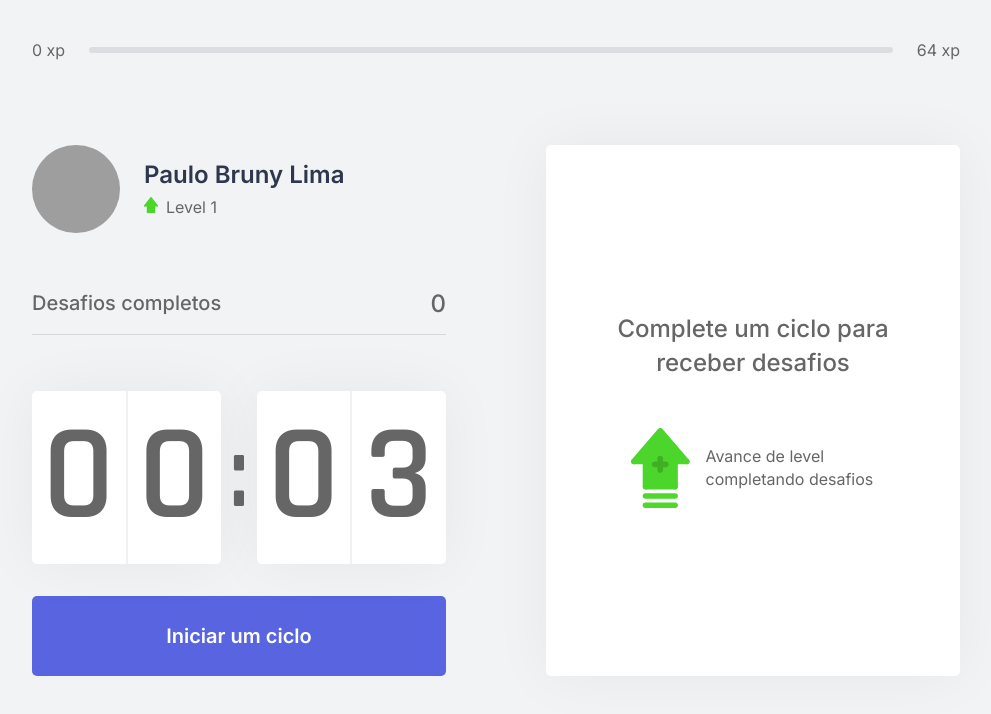
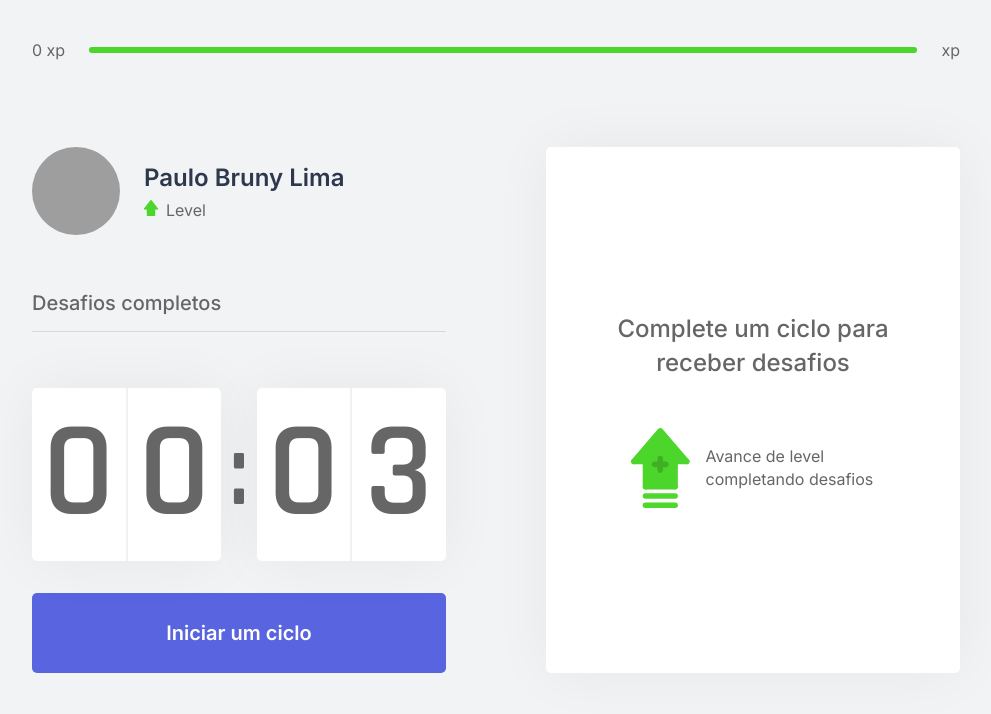
Before and after one commit to pbruny/nlw-04-next, a Next.js app: page / in a window 1280 px wide. Shown: the top 714 px of the page, without its empty margins (144-1135 px from the left). Built offline with nearby package versions, Linux system fonts and the light colour scheme; grey boxes are pictures that could not be loaded.

Commit message:
remove challengesProvider

```diff
--- a/src/pages/_app.tsx
+++ b/src/pages/_app.tsx
@@ -1,13 +1,7 @@
-import { ChallengesProvider } from '../contexts/ChallengeContext'
-
 import '../styles/global.css'
 
 function MyApp({ Component, pageProps }) {
-  return (
-    <ChallengesProvider>
-      <Component {...pageProps} />
-    </ChallengesProvider>
-  )
+  return <Component {...pageProps} />
 }
 
 export default MyApp
```
